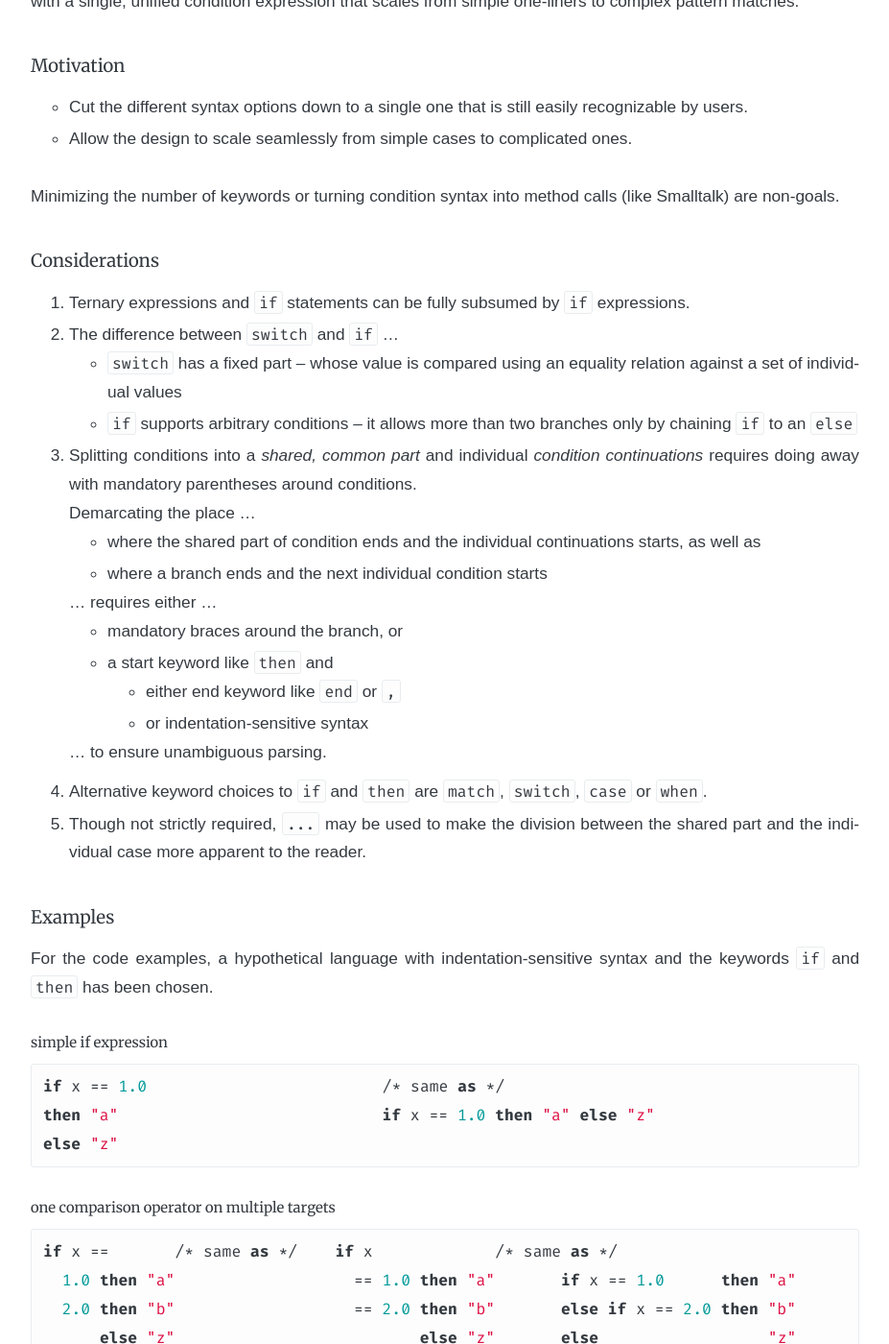
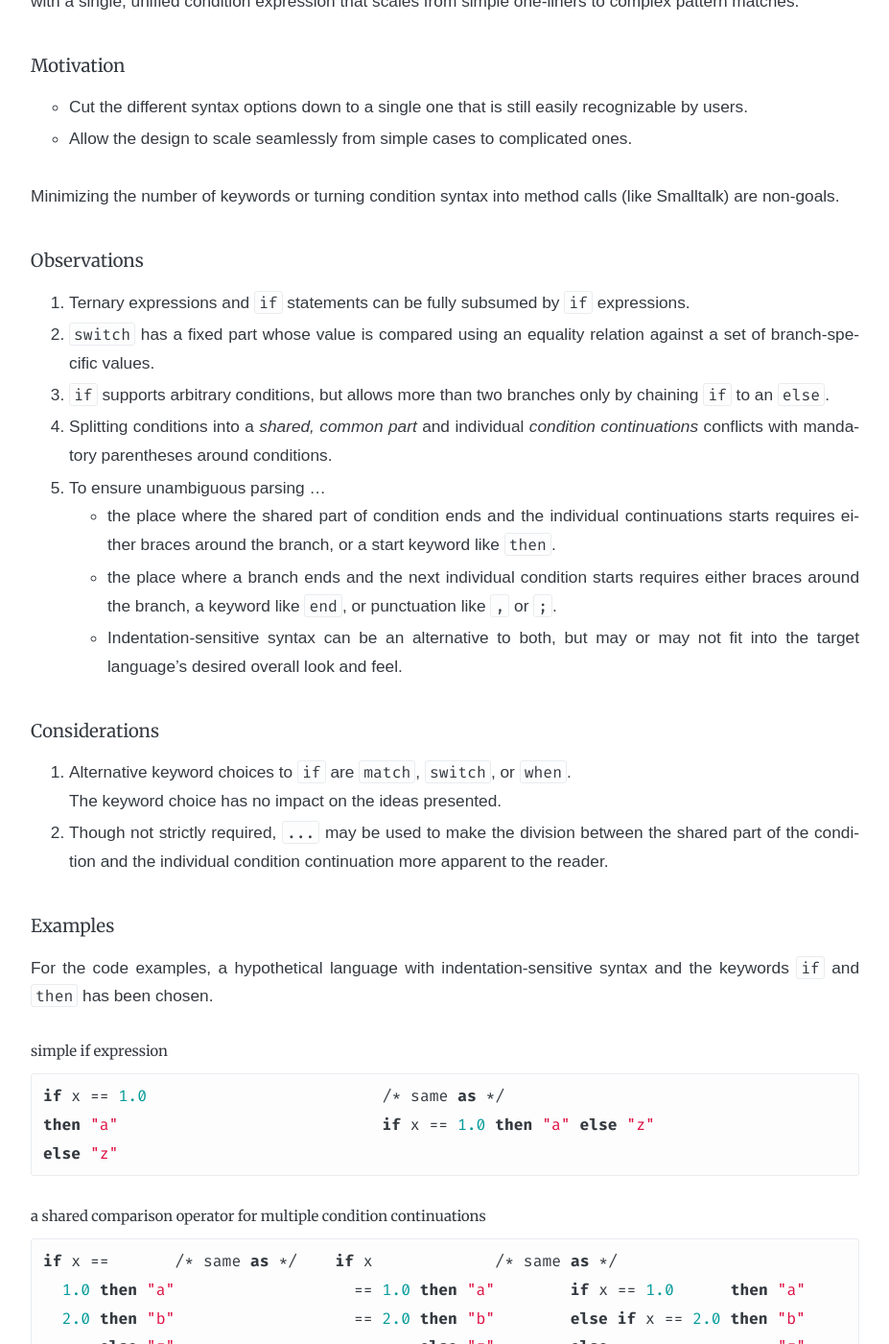
Before and after one commit to soc/soc.me, a Jekyll site: the page built from _languages/unified-condition-expressions.md, in a window 1280 px wide and 1400 px high, scrolled down 504 px. Shown: the whole window at 96% size, without its empty margins (176-1103 px from the left). Built offline with Jekyll 4.4.1, drawn with Linux system fonts in a browser that asks for light colours; some web fonts are replaced; some of the changed text lies outside the part shown.

Commit message:
improve "unified condition expressions"

````diff
--- a/_languages/unified-condition-expressions.md
+++ b/_languages/unified-condition-expressions.md
@@ -25,28 +25,26 @@ with a single, unified condition expression that scales from simple one-liners t
 
 <br>Minimizing the number of keywords or turning condition syntax into method calls (like Smalltalk) are non-goals.
 
+#### Observations
+
+1. Ternary expressions and `if` statements can be fully subsumed by `if` expressions.
+2. `switch` has a fixed part whose value is compared using an equality relation against a set of branch-specific values.
+3. `if` supports arbitrary conditions, but allows more than two branches only by chaining `if` to an `else`.
+4. Splitting conditions into a *shared, common part* and individual *condition continuations* conflicts with mandatory parentheses around conditions.
+5. To ensure unambiguous parsing ...
+   - the place where the shared part of condition ends and the individual continuations starts
+     requires either braces around the branch, or a start keyword like `then`.
+   - the place where a branch ends and the next individual condition starts requires either braces
+     around the branch, a keyword like `end`, or punctuation like `,` or `;`.
+   - Indentation-sensitive syntax can be an alternative to both, but may or may not fit into the
+     target language's desired overall look and feel.
+
 #### Considerations
 
-1. Ternary expressions and `if` statements can be fully subsumed by `if` expressions.
-2. The difference between `switch` and `if` ...
-   - `switch` has a fixed part – whose value is compared using an equality relation against a set of individual values
-   - `if` supports arbitrary conditions – it allows more than two branches only by chaining `if` to an `else`
-3. Splitting conditions into a *shared, common part* and individual *condition continuations* requires doing away with mandatory parentheses around conditions.
-   Demarcating the place ...
-  - where the shared part of condition ends and the individual continuations starts, as well as
-  - where a branch ends and the next individual condition starts
-
-    ... requires either ...
-
-    - mandatory braces around the branch, or
-    - a start keyword like `then` and
-      - either end keyword like `end` or `,`
-      - or indentation-sensitive syntax
-
-    ... to ensure unambiguous parsing.
-4. Alternative keyword choices to `if` and `then` are `match`, `switch`, `case` or `when`.
-5. Though not strictly required, `...` may be used to make the division between the shared part and the individual case more apparent to the reader.
-
+1. Alternative keyword choices to `if` are `match`, `switch`, or `when`.
+   The keyword choice has no impact on the ideas presented.
+2. Though not strictly required, `...` may be used to make the division between the shared part of
+   the condition and the individual condition continuation more apparent to the reader.
 
 #### Examples
 
@@ -59,15 +57,15 @@ then "a"                            if x == 1.0 then "a" else "z"
 else "z"
 ```
 
-##### one comparison operator on multiple targets
+##### a shared comparison operator for multiple condition continuations
 ```ml
 if x ==       /* same as */    if x             /* same as */
-  1.0 then "a"                   == 1.0 then "a"       if x == 1.0      then "a"
-  2.0 then "b"                   == 2.0 then "b"       else if x == 2.0 then "b"
-      else "z"                          else "z"       else                  "z"
+  1.0 then "a"                   == 1.0 then "a"        if x == 1.0      then "a"
+  2.0 then "b"                   == 2.0 then "b"        else if x == 2.0 then "b"
+      else "z"                          else "z"        else                  "z"
 ```
 
-##### different comparison operators, equality and identity
+##### different comparison operators for each condition continuation
 ```ml
 if x                                /* same as */
   ==  1.0 then "a"                  if x == 1.0       then "a"
@@ -83,7 +81,13 @@ if xs                               /* same as */
                  else "z"           else                          "z"
 ```
 
-##### pattern matching (`is`), introducing bindings, flow typing
+##### pattern matching (`is`)
+
+While `is` (being "just another" binary operator) is not strictly related to unified condition expressions,
+its use in unified condition expressions unlocks support for additional functionality often found in languages with
+`switch` or `match` keywords, such as binding values, wildcards (`_`) and guards.
+
+###### binding values
 ```ml
 if person
   .age < 18                 then 18
@@ -92,26 +96,49 @@ if person
                             else -1
 ```
 
-##### pattern matching using "if-let"[^rust][^swift]
+###### flow typing
+```ml
+if pet                              /* same as */       if pet is
+  is Cat(_) then cat.meow()                               Cat(_) then cat.meow()
+  is Dog(_) then dog.bark()                               Dog(_) then dog.bark()
+```
+
+###### pattern guards
+```ml
+if person
+  is Person("Alice", _)              then "alice"
+  is Person(_, let age) && age >= 18 then "adult"
+                                     else "minor"
+```
+
+###### replacement for "if-let"
 ```ml
 if person is Person("Alice", let age) then age else -1
 ```
 
-##### wildcards (`_`) and pattern guards
-```ml
-if person                            /* same as */      if person is
-  is Person("Alice", _)              then "alice"         Person("Alice", _)              then "alice"
-  is Person(_, let age) && age >= 18 then "adult"         Person(_, let age) && age >= 18 then "adult"
-                                     else "minor"                                         else "minor"
-```
-
 #### Related Work
 
-- PL/I – [select-when statement](https://en.wikibooks.org/wiki/Software_Engineers_Handbook/Language_Dictionary/PLI#Multi-branch_Conditionals:_SELECT)
-- SQL – [case-when expression](https://modern-sql.com/feature/case)
-- Haskell – [multi-way if-expressions](https://downloads.haskell.org/~ghc/latest/docs/html/users_guide/glasgow_exts.html#extension-MultiWayIf)
-- CommonLisp – [cond macro](http://www.lispworks.com/documentation/HyperSpec/Body/m_cond.htm)
-  and [case macro](http://www.lispworks.com/documentation/HyperSpec/Body/m_case_.htm#case)
-
-[^rust]: Rust – https://doc.rust-lang.org/book/second-edition/ch06-03-if-let.html
-[^swift]: Swift – https://developer.apple.com/library/content/documentation/Swift/Conceptual/Swift_Programming_Language/OptionalChaining.html
+<dl>
+  <dt>PL/I</dt>
+  <dd><a href="https://en.wikibooks.org/wiki/Software_Engineers_Handbook/Language_Dictionary/PLI#Multi-branch_Conditionals:_SELECT">select-when statement</a></dd>
+</dl>
+<dl>
+  <dt>SQL (SQL:2003)</dt>
+  <dd><a href="https://modern-sql.com/feature/case#barely-supported-forms">"extended case" of case-when expression</a></dd>
+</dl>
+<dl>
+  <dt>CommonLisp</dt>
+  <dd><a href="http://www.lispworks.com/documentation/HyperSpec/Body/m_cond.htm">cond macro</a> and <a href="http://www.lispworks.com/documentation/HyperSpec/Body/m_case_.htm#case">case macro</a></dd>
+</dl>
+<dl>
+  <dt>Haskell (language extension)</dt>
+  <dd><a href="https://downloads.haskell.org/ghc/latest/docs/users_guide/exts/multiway_if.html">multi-way if-expressions</a></dd>
+</dl>
+<dl>
+  <dt>Rust</dt>
+  <dd><a href="https://doc.rust-lang.org/book/ch06-03-if-let.html">if-let syntax</a></dd>
+</dl>
+<dl>
+  <dt>Swift</dt>
+  <dd><a href="https://docs.swift.org/swift-book/documentation/the-swift-programming-language/optionalchaining/">Optional chaining</a></dd>
+</dl>
````
Also changed, not shown: other parts of _languages/unified-condition-expressions.md (+1 -1 lines).
